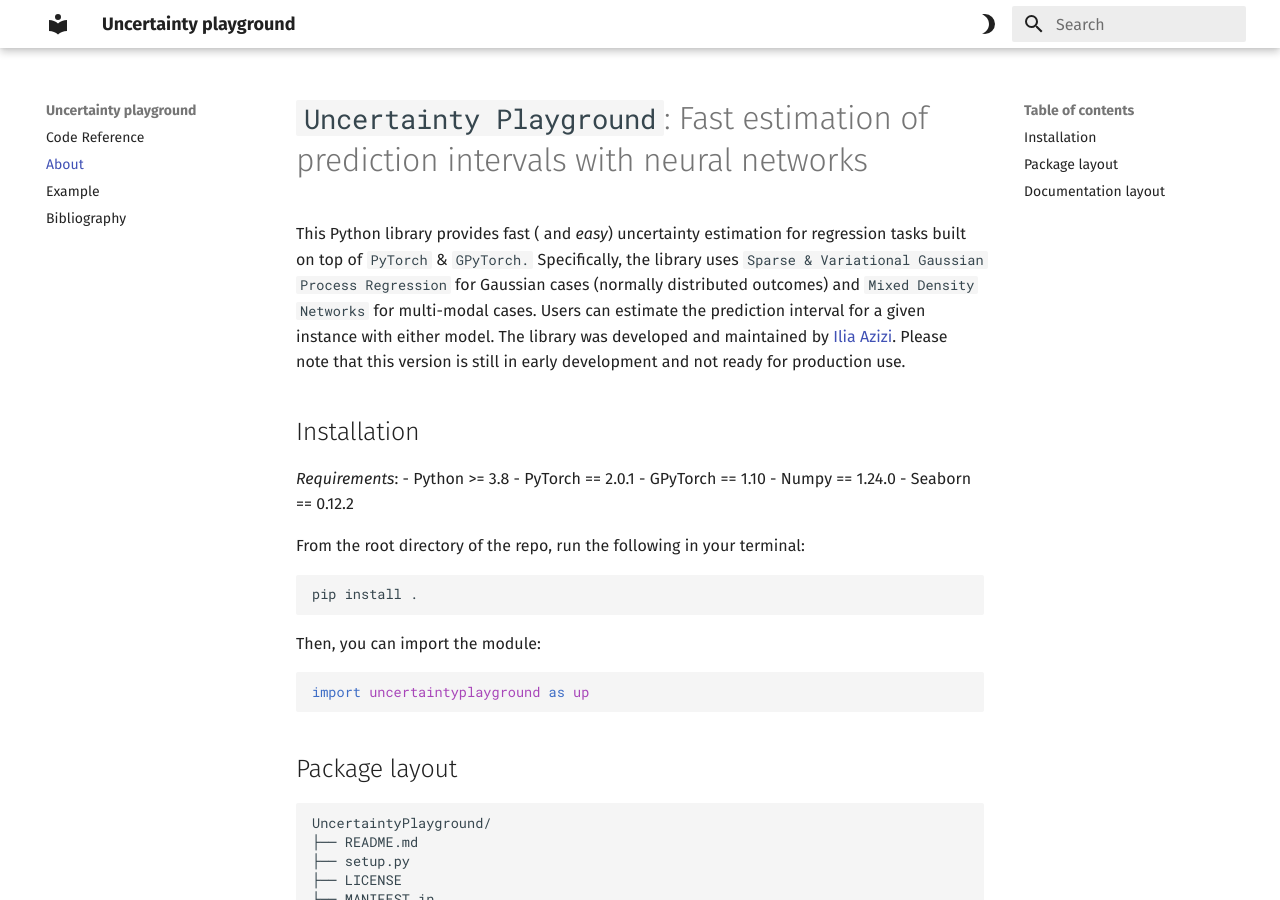
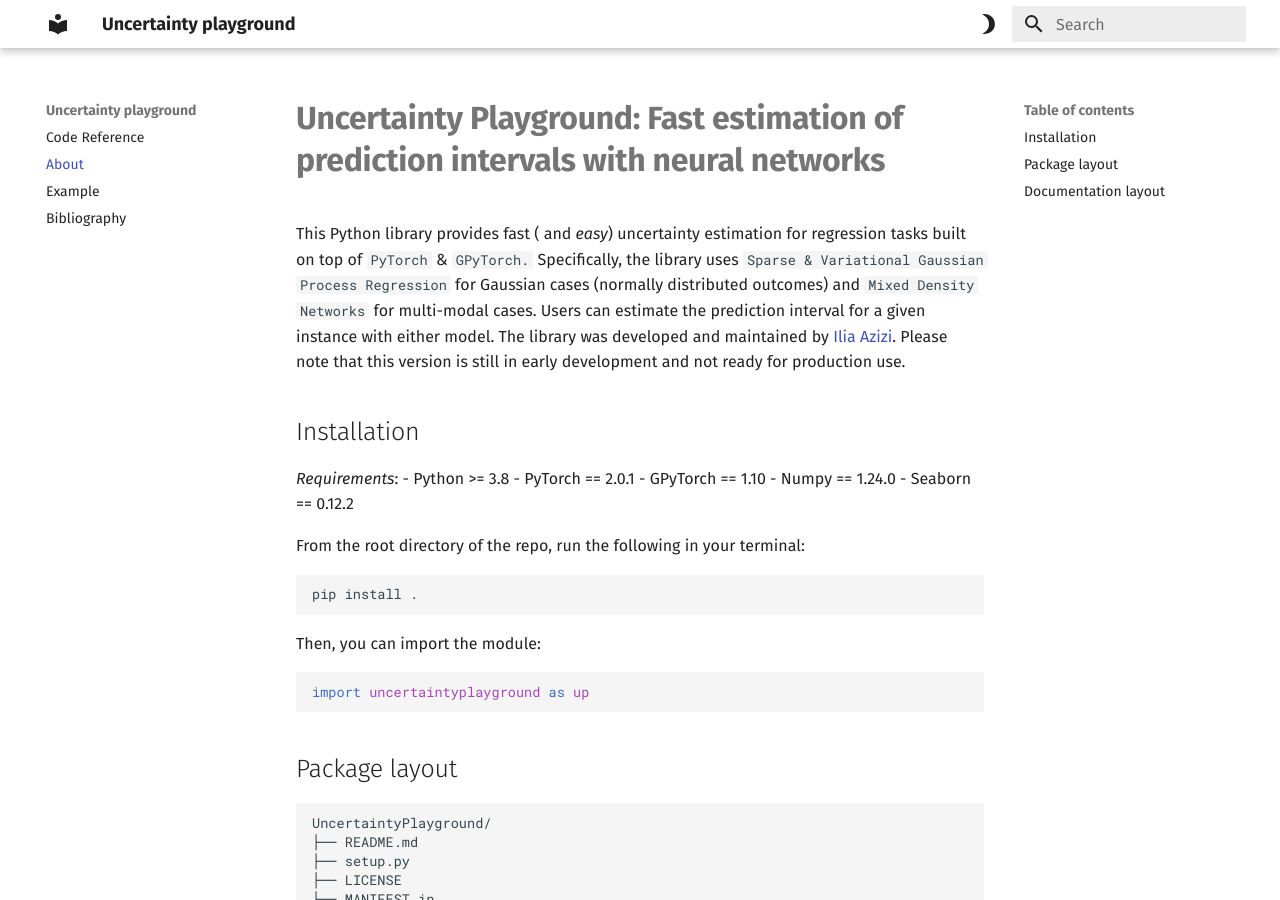
Before and after one commit to Unco3892/UncertaintyPlayground, an MkDocs documentation site: the page built from docs/index.md, in a window 1280 px wide and 900 px high. Built offline with MkDocs 1.6.1 and Material for MkDocs 9.7.7, drawn with Linux system fonts in a browser that asks for light colours.

Commit message:
Updated the document even further

```diff
--- a/docs/index.md
+++ b/docs/index.md
@@ -1,4 +1,4 @@
-# `Uncertainty Playground`: Fast estimation of prediction intervals with neural networks
+# **Uncertainty Playground: Fast estimation of prediction intervals with neural networks**
 
 This Python library provides fast ( and *easy*) uncertainty estimation for regression tasks built on top of `PyTorch` & `GPyTorch.` Specifically, the library uses `Sparse & Variational Gaussian Process Regression` for Gaussian cases (normally distributed outcomes) and `Mixed Density Networks` for multi-modal cases. Users can estimate the prediction interval for a given instance with either model. The library was developed and maintained by [Ilia Azizi](https://iliaazizi.com/). Please note that this version is still in early development and not ready for production use.
 
```
Also changed, not shown: README.md (+1 -2 lines).
